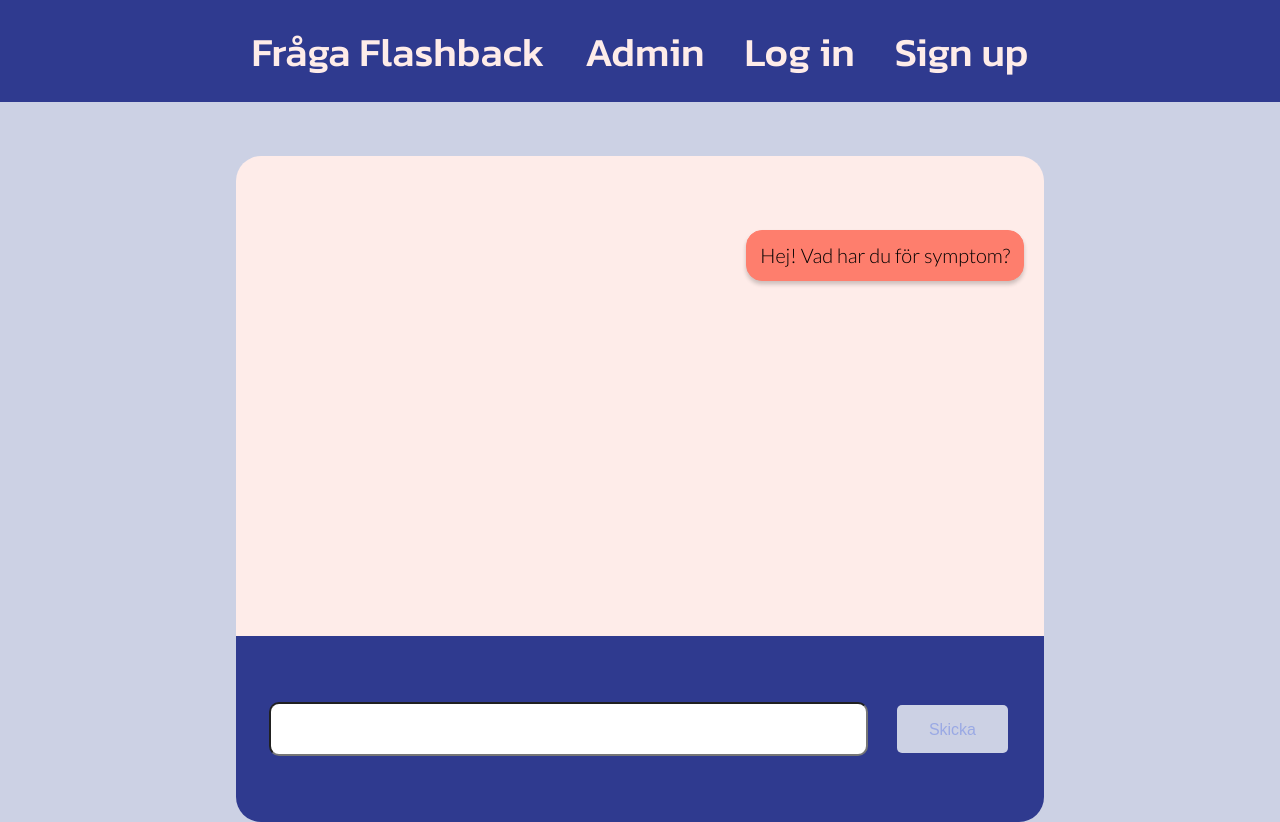
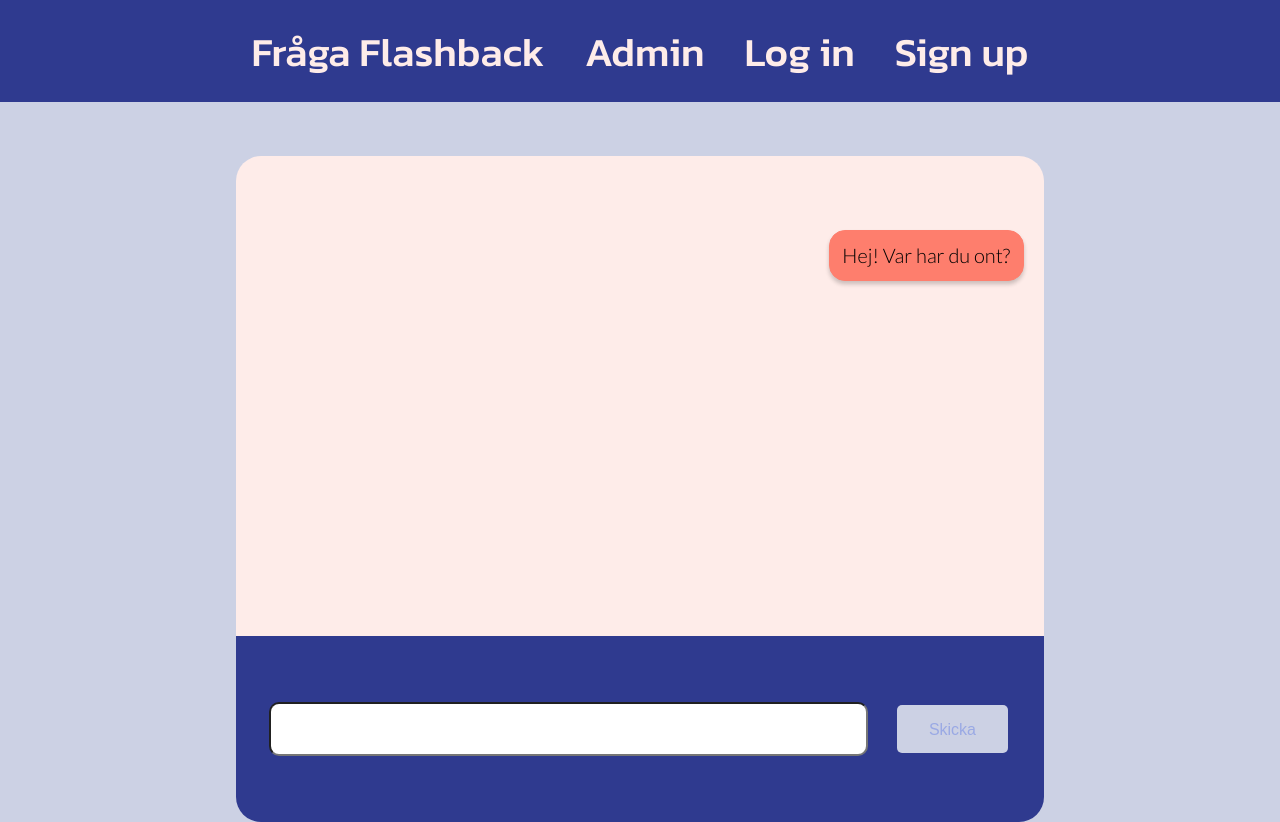
Before and after one commit to lucci-glitch/crema-react, a React (Create React App) app: page / in a window 1280 px wide. Built offline with nearby package versions, Linux system fonts and the light colour scheme.

Commit message:
fix chatbotengine frontend to work with decision-tree

```diff
--- a/src/components/ChatWindow.js
+++ b/src/components/ChatWindow.js
@@ -26,25 +26,38 @@
         scrollToBottom();
     }, [messages]);
 
-    const replyToMessage = (category, message) => {
+    // const replyToMessage = (category, message) => {
+    //     async function getPost() {
+    //         const response = await client.get(`/quotes/${category}/find`, {
+    //             params: { inputMessage: message },
+    //         });
+    //         const reply = JSON.stringify(response.data.text).replace(/"/g, "");
+    //         setReplying(false)
+    //         const messageObject = new MessageObject(reply, "bot")
+    //         setMessages((messages) => [...messages, messageObject]);
+    //     }
+    //     getPost();
+    // };
+
+    const replyToMessage = (message) => {
         async function getPost() {
-            const response = await client.get(`/quotes/${category}/find`, {
-                params: { inputMessage: message },
+            const response = await client.get(`/chat`, {
+                params: { response: message }
             });
-            const reply = JSON.stringify(response.data.text).replace(/"/g, "");
+            const reply = JSON.stringify(response.data)
             setReplying(false)
-            const messageObject = new MessageObject(reply, "bot")
-            setMessages((messages) => [...messages, messageObject]);
+            const messageObject = new MessageObejct(reply, "bot")
+            setMessages((message) => [...messages, messageObject])
         }
-        getPost();
-    };
+        getPost()
+    }
 
     async function sendMessageToChat (message) {
         setMessages((messages) => [...messages, message]);
-        const category = engine.getMessageCategory();
+        // const category = engine.getMessageCategory();
         setReplying(true);
         await sleep(2000);
-        replyToMessage(category, message);
+        replyToMessage(message);
     };
 
     function sleep(ms) {
--- a/src/components/ChatbotEngine.js
+++ b/src/components/ChatbotEngine.js
@@ -1,18 +1,21 @@
 import { MessageObject } from "../models/MessageObject";
 
 const GREETING = "greeting";
-const QUESTION = "question";
-const STATEMENT = "statement";
+const BODYPART = "bodypart"
+const TREENODE = "treenode";
+// const STATEMENT = "statement";
+const END = "end";
+
 export default class ChatBotEngine {
     constructor() {
         this.prevState = null;
         this.currentState = GREETING;
-        this.nextState = QUESTION;
+        this.nextState = TREENODE;
     }
 
     initialize() {
         this.setStates();
-        return new MessageObject("Hej! Vad har du för symptom?", "bot")
+        return new MessageObject("Hej! Var har du ont?", "bot")
     }
 
     setStates() {
@@ -22,33 +25,35 @@
     }
 
     setNextState() {
-        switch (this.curentState) {
-            case GREETING:
-                this.nextState = QUESTION;
-                break;
-            case QUESTION:
-                this.nextState = STATEMENT;
-                break;
-            default:
-                this.nextState = STATEMENT;
+        // switch (this.curentState) {
+        //     case GREETING:
+        //         this.nextState = TREENODE;
+        //         break;
+        //     default:
+        //         this.nextState = TREENODE;
+        // }
+
+        if (this.currentState == GREETING) {
+            this.nextState = TREENODE;
         }
     }
 
-    getMessageCategory() {
-        let category = "";
+    // getMessageCategory() {
+    //     let category = "";
 
-        console.log("chatState before if: ");
-        this.logStates();
+    //     console.log("chatState before if: ");
+    //     this.logStates();
 
-        if (this.currentState === QUESTION) {
-            category = QUESTION;
+    //     if (this.currentState === TREENODE) {
+    //         category = TREENODE;
 
-            this.setStates();
-        } else {
-            category = STATEMENT;
-        }
-        return category;
-    }
+    //         this.setStates();
+    //     } else {
+    //         category = STATEMENT;
+    //     }
+    //     return category;
+    // }
+
 
     logStates() {
         console.log("prev: " + this.prevState);
```
